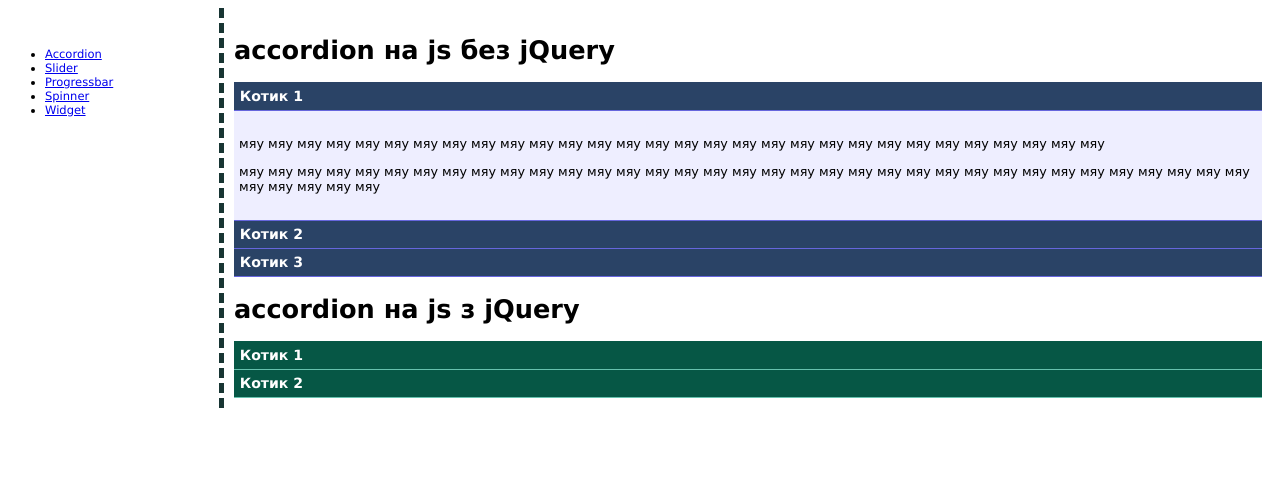
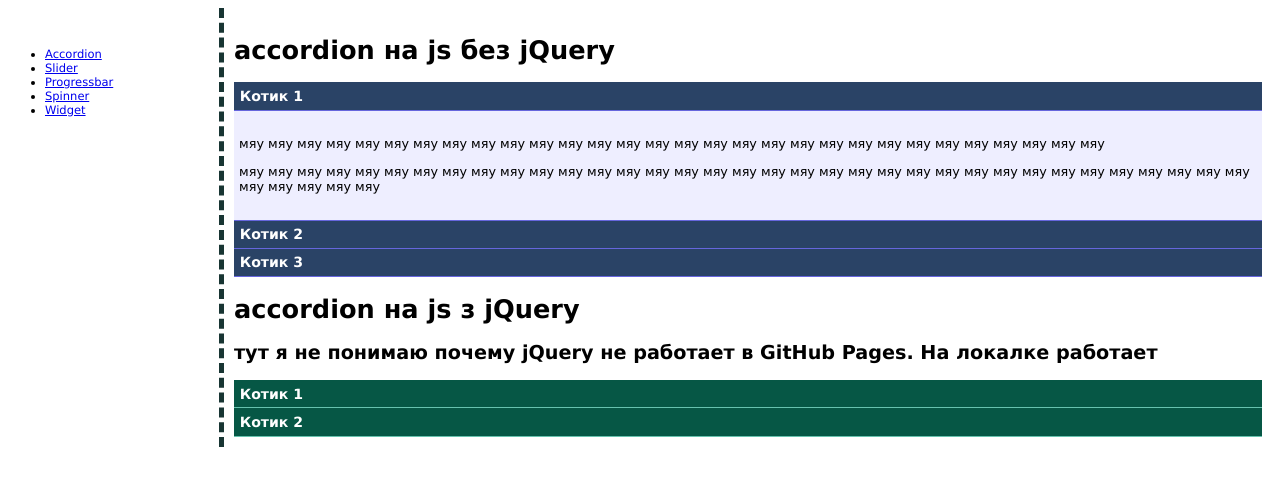
Before and after one commit to SleepyDevill/1Lab, a plain HTML site: page task/Accordion.html in a window 1280 px wide. Drawn offline with nearby package versions, Linux system fonts and the light colour scheme.

Commit message:
Update Accordion.html

```diff
--- a/task/Accordion.html
+++ b/task/Accordion.html
@@ -90,7 +90,7 @@
 			</div>
 		</div>
 		<h1>accordion на js  з  jQuery</h1>
-
+		 <h2>тут я не понимаю почему jQuery не работает в GitHub Pages. На локалке работает</h2>
 
 		<div class="accordion">
 
```
